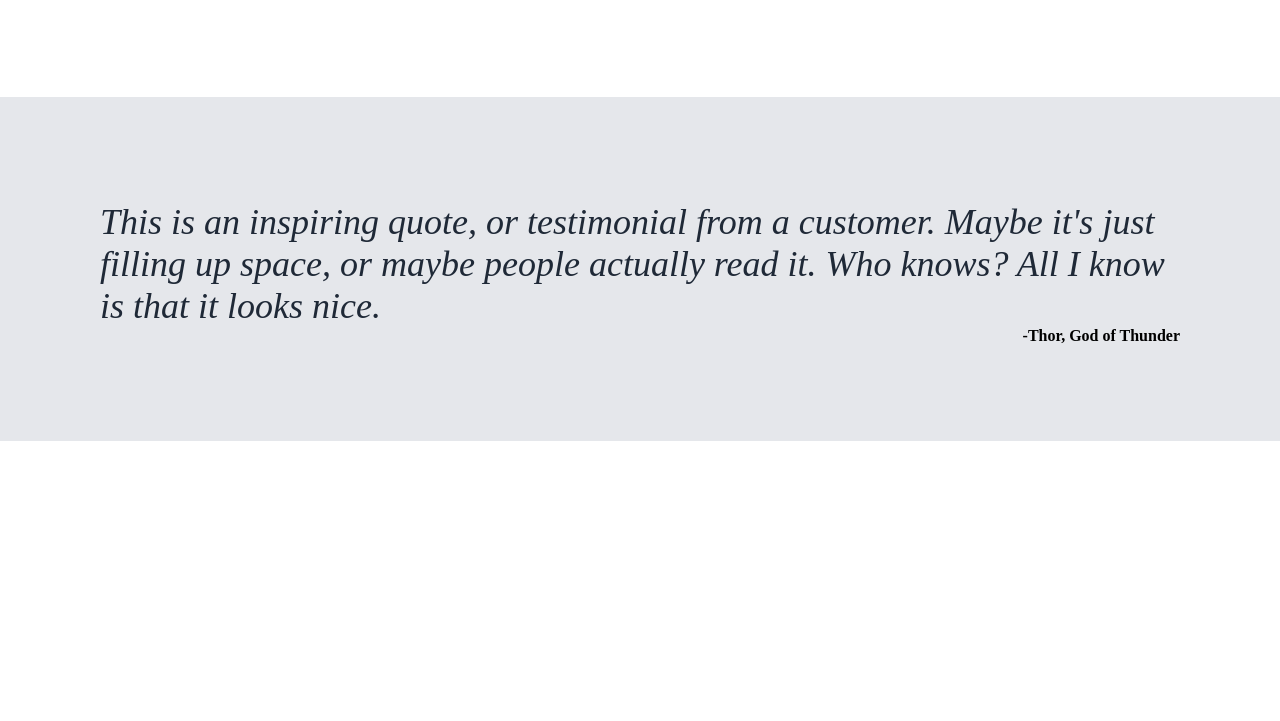
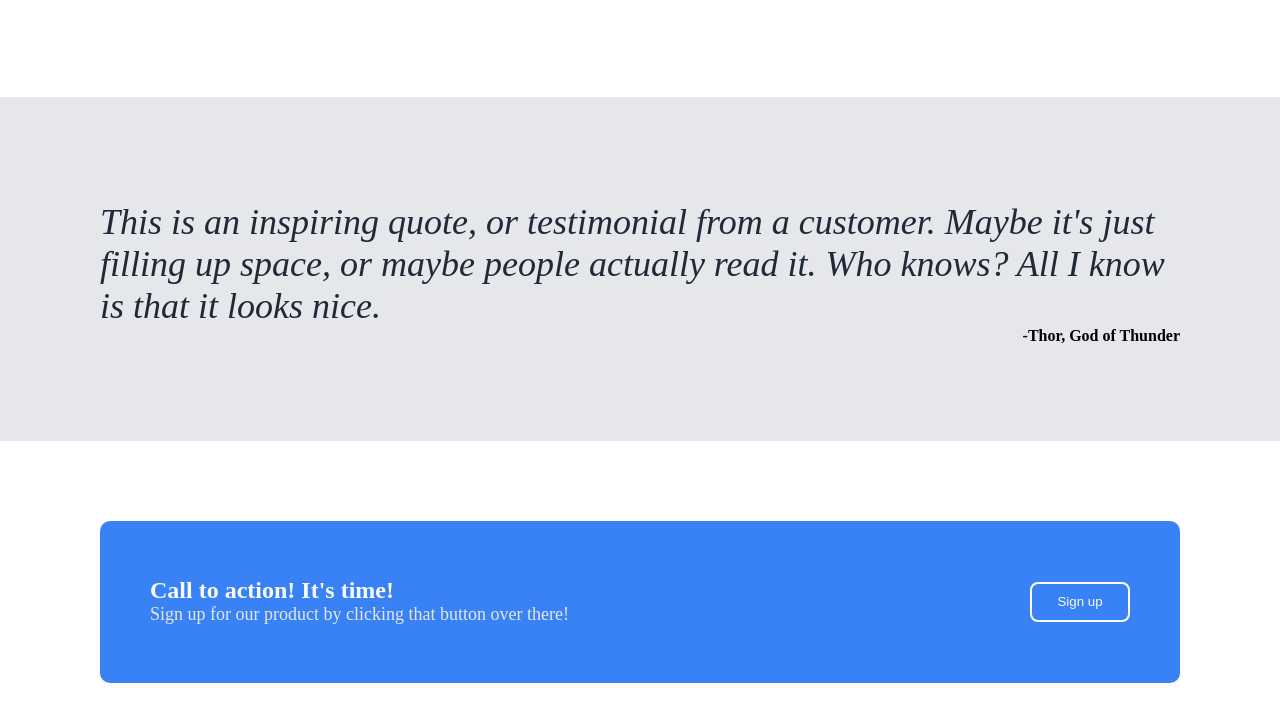
Before and after one commit to Ka0gaMi/odin-landing-page-project, a plain HTML site: page index.html in a window 1280 px wide. Shown: the part 657-1378 px from the top of the page. Before the commit the page ends 1098 px from the top, so only its background shows below. Drawn offline with Linux system fonts and the light colour scheme.

Commit message:
Added fourth section
Added CTA section, styled according to specs.

```diff
--- a/index.html
+++ b/index.html
@@ -51,5 +51,12 @@
         <h1 class="quote">This is an inspiring quote, or testimonial from a customer. Maybe it's just filling up space, or maybe people actually read it. Who knows? All I know is that it looks nice.</h1>
         <p id="author"><b>-Thor, God of Thunder</b></p>
     </div>
+    <div class="fourth-flex">
+        <div class="call-to-action">
+            <h1 class="cta">Call to action! It's time!</h1>
+            <p class="cta-subtext">Sign up for our product by clicking that button over there!</p>
+        </div>
+        <button class="cta-button" type="button">Sign up</button>
+    </div>
 </body>
 </html>
--- a/styles.css
+++ b/styles.css
@@ -137,3 +137,43 @@ div.second-flex>div>p {
     text-align: right;
     margin-top: 0;
 }
+
+.fourth-flex {
+    display: flex;
+    background-color: #3882F6;
+    margin: 80px 100px 80px 100px;
+    justify-content: space-between;
+    padding: 40px 50px 40px 50px;
+    border-radius: 10px;
+    align-items: center;
+}
+
+.call-to-action {
+    display: flex;
+    flex-direction: column;
+    margin: 0;
+    padding: 0;
+    align-items: flex-start;
+}
+
+.cta {
+    font-size: 24px;
+    color: #F9FAF8;
+    margin-bottom: 0;
+}
+
+.cta-subtext {
+    font-size: 18px;
+    color: #E5E7EB;
+    margin-top: 0;
+}
+
+.cta-button {
+    color: #F9FAF8;
+    border-radius: 8px;
+    border: none;
+    padding: 8px;
+    width: 100px;
+    height: 40px;
+    border: 2px solid #F9FAF8;
+}
```
